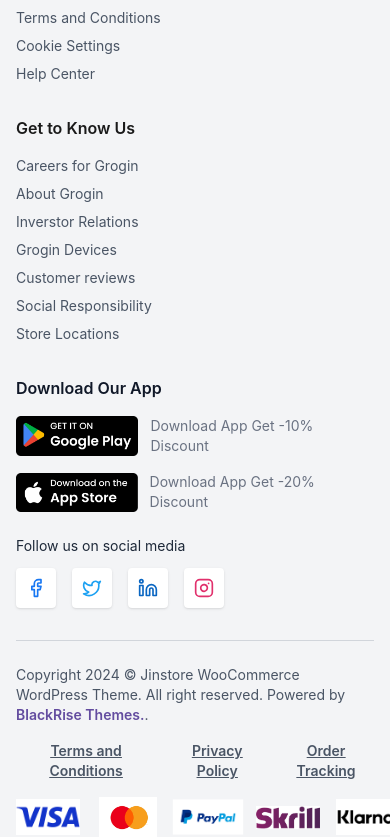
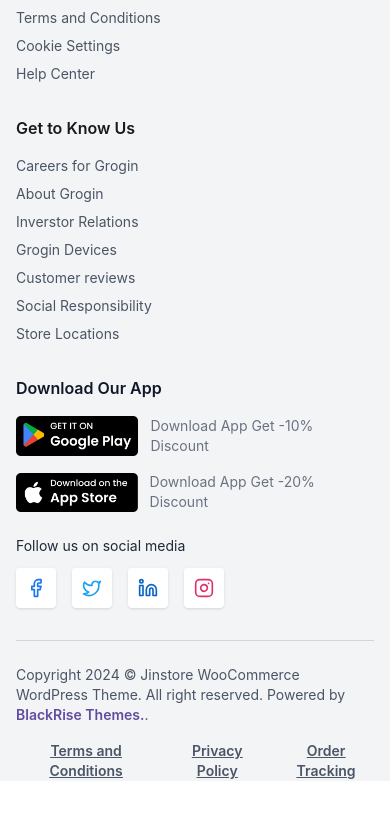
Before and after one commit to veda-sri-varsha/Store, a React (Vite) app: page / in a window 390 px wide. Shown: the part 1619-2456 px from the top of the page. After the commit the page ends 2400 px from the top, so only its background shows below. Built offline with nearby package versions, Linux system fonts and the light colour scheme.

Commit message:
fix: update Footer component to smaller screens

```diff
--- a/src/Components/custom/Footer.tsx
+++ b/src/Components/custom/Footer.tsx
@@ -201,7 +201,7 @@ export default function Footer() {
             </div>
           </div>
 
-          <div className="flex gap-4 mt-4 items-center">
+          <div className="gap-4 mt-4 items-center hidden md:flex">
             {[
               { src: "/src/assets/visa.png", alt: "Visa" },
               { src: "/src/assets/Mastercard-logo.png", alt: "Mastercard" },
```
